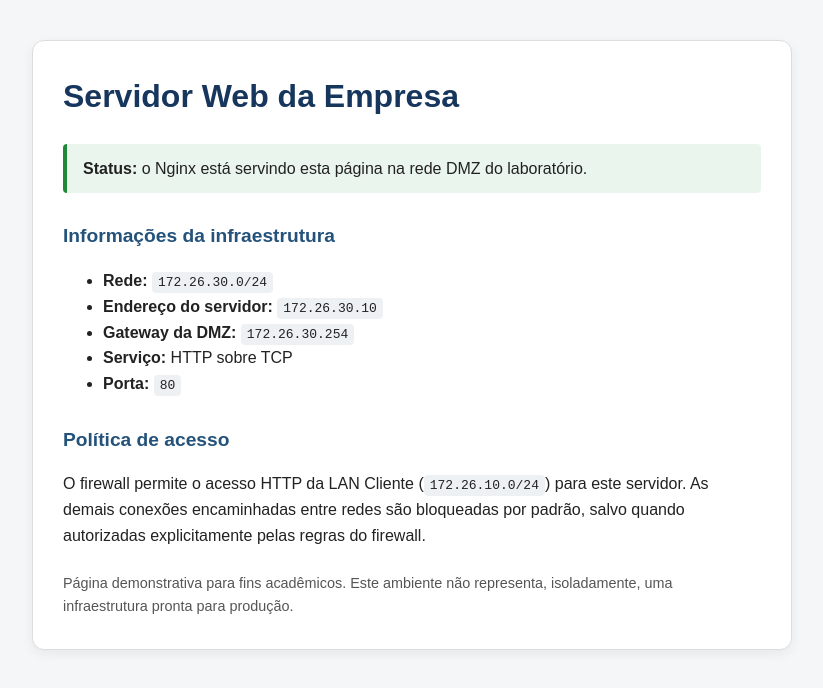
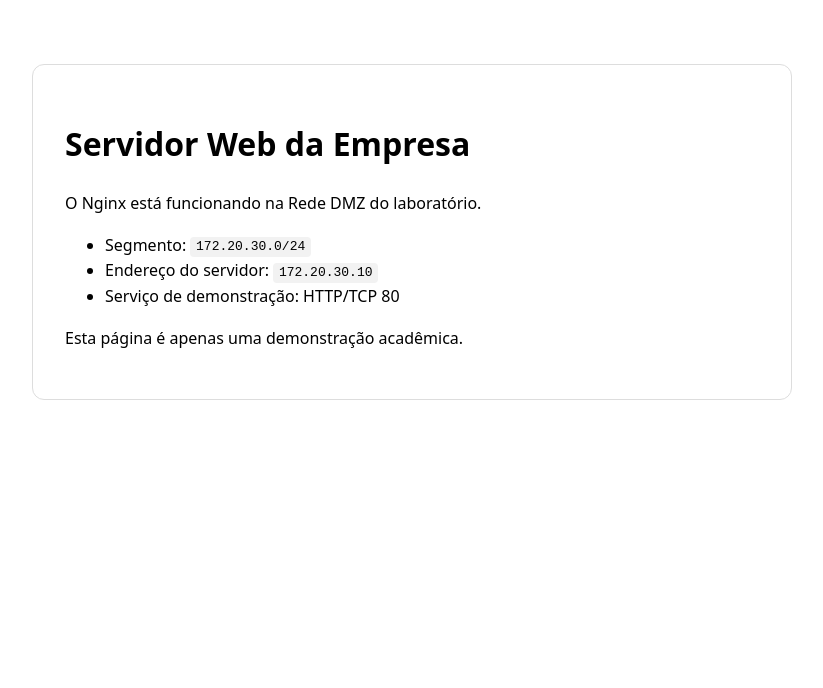
Before and after one commit to samuelkpaiva/Trabalho_Parcial_SI, a plain HTML site: page dmz/index.html in a window 1280 px wide. Shown: the whole page, without its empty margins (228-1051 px from the left). Drawn offline with Linux system fonts and the light colour scheme.

Commit message:
Update index.html

```diff
--- a/dmz/index.html
+++ b/dmz/index.html
@@ -1,114 +1,25 @@
-
-<!DOCTYPE html>
+<!doctype html>
 <html lang="pt-BR">
 <head>
-    <meta charset="UTF-8">
-    <meta name="viewport" content="width=device-width, initial-scale=1.0">
-    <title>Servidor Web - DMZ</title>
-
+  <meta charset="utf-8">
+  <meta name="viewport" content="width=device-width, initial-scale=1">
+  <title>Empresa — Servidor DMZ</title>
   <style>
-        * {
-            box-sizing: border-box;
-        }
-
-        body {
-            font-family: Arial, Helvetica, sans-serif;
-            max-width: 800px;
-            margin: 0 auto;
-            padding: 40px 20px;
-            line-height: 1.6;
-            color: #222;
-            background-color: #f4f6f8;
-        }
-
-        main {
-            padding: 30px;
-            background-color: #fff;
-            border: 1px solid #ddd;
-            border-radius: 12px;
-            box-shadow: 0 4px 12px rgba(0, 0, 0, 0.06);
-        }
-
-        h1 {
-            margin-top: 0;
-            color: #17365d;
-        }
-
-        h2 {
-            margin-top: 28px;
-            color: #24527a;
-            font-size: 1.2rem;
-        }
-
-        code {
-            padding: 3px 6px;
-            border-radius: 4px;
-            background-color: #eef1f4;
-            overflow-wrap: anywhere;
-        }
-
-        .status {
-            padding: 12px 16px;
-            border-left: 4px solid #218838;
-            background-color: #eaf6ed;
-            border-radius: 4px;
-        }
-
-        footer {
-            margin-top: 24px;
-            color: #555;
-            font-size: 0.9rem;
-        }
+    body { font-family: system-ui, sans-serif; max-width: 760px; margin: 4rem auto; padding: 0 1rem; line-height: 1.6; }
+    main { border: 1px solid #ddd; border-radius: 12px; padding: 2rem; }
+    code { background: #f2f2f2; padding: .15rem .35rem; border-radius: 4px; }
   </style>
 </head>
-
 <body>
   <main>
     <h1>Servidor Web da Empresa</h1>
-
-        <p class="status">
-            <strong>Status:</strong> o Nginx está servindo esta página
-            na rede DMZ do laboratório.
-        </p>
-
-        <h2>Informações da infraestrutura</h2>
-
+    <p>O Nginx está funcionando na Rede DMZ do laboratório.</p>
     <ul>
-            <li>
-                <strong>Rede:</strong>
-                <code>172.26.30.0/24</code>
-            </li>
-            <li>
-                <strong>Endereço do servidor:</strong>
-                <code>172.26.30.10</code>
-            </li>
-            <li>
-                <strong>Gateway da DMZ:</strong>
-                <code>172.26.30.254</code>
-            </li>
-            <li>
-                <strong>Serviço:</strong> HTTP sobre TCP
-            </li>
-            <li>
-                <strong>Porta:</strong> <code>80</code>
-            </li>
+      <li>Segmento: <code>172.20.30.0/24</code></li>
+      <li>Endereço do servidor: <code>172.20.30.10</code></li>
+      <li>Serviço de demonstração: HTTP/TCP 80</li>
     </ul>
-
-        <h2>Política de acesso</h2>
-
-        <p>
-            O firewall permite o acesso HTTP da LAN Cliente
-            (<code>172.26.10.0/24</code>) para este servidor.
-            As demais conexões encaminhadas entre redes são
-            bloqueadas por padrão, salvo quando autorizadas
-            explicitamente pelas regras do firewall.
-        </p>
-
-        <footer>
-            Página demonstrativa para fins acadêmicos.
-            Este ambiente não representa, isoladamente,
-            uma infraestrutura pronta para produção.
-        </footer>
+    <p>Esta página é apenas uma demonstração acadêmica.</p>
   </main>
 </body>
 </html>
```
Lines whose indentation alone changed are shown as unchanged.
